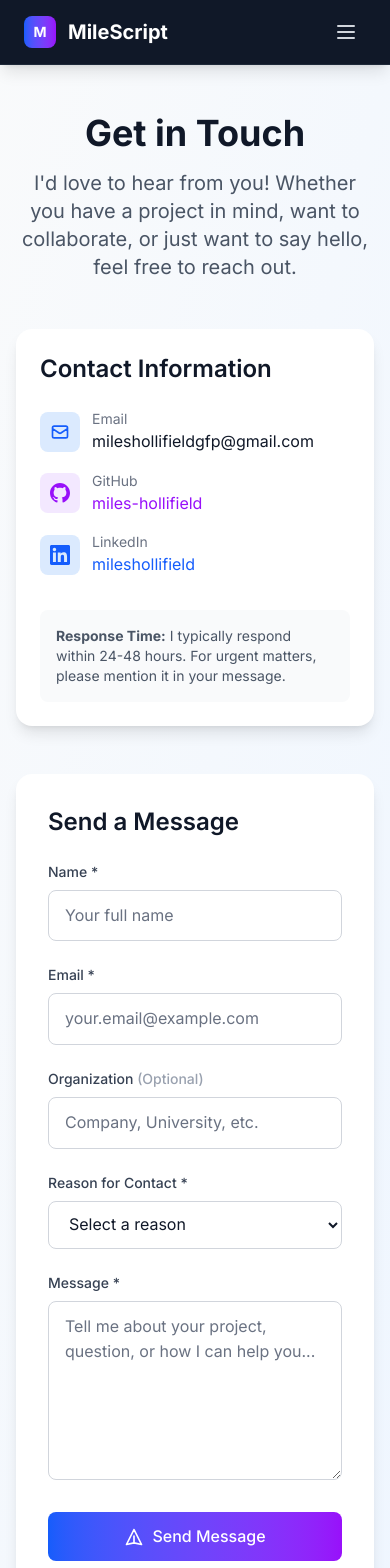
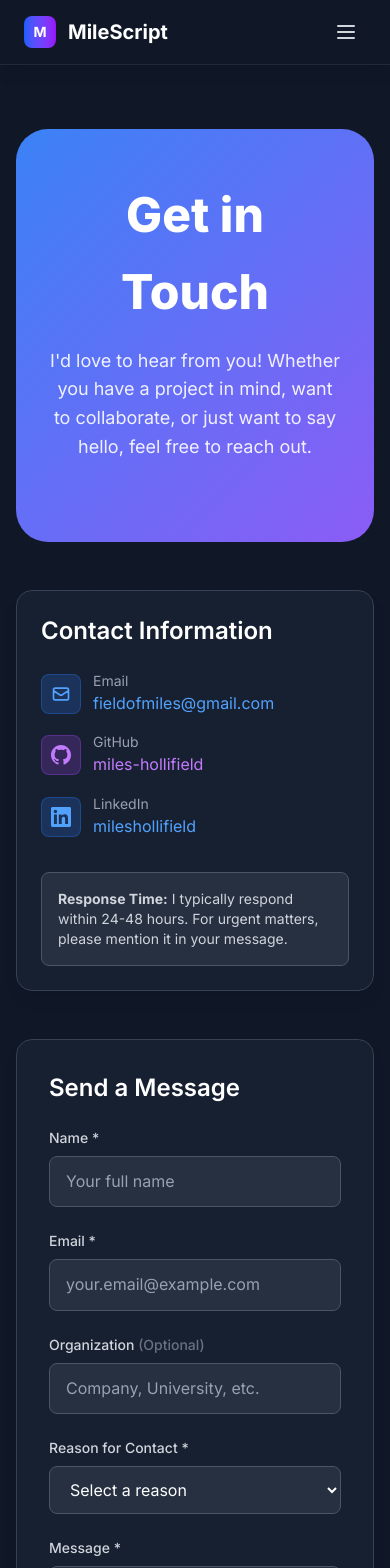
Before and after one commit to miles-hollifield/miles-portfolio-blog, a Next.js app: page /contact in a window 390 px wide. Shown: the top 1568 px of the page. Built offline with nearby package versions, Linux system fonts and the light colour scheme.

Commit message:
Update email addresses in contact form and homepage for consistency

```diff
--- a/src/app/api/contact/route.ts
+++ b/src/app/api/contact/route.ts
@@ -46,7 +46,7 @@ export async function POST(request: NextRequest) {
     // Send email using Resend
     const data = await resend.emails.send({
       from: 'Portfolio Contact <onboarding@resend.dev>',
-      to: ['mileshollifieldgfp@gmail.com'],
+      to: ['fieldofmiles@gmail.com'],
       subject: `Portfolio Contact: ${reason}`,
       html: emailContent,
       replyTo: email, // This allows you to reply directly to the sender
--- a/src/app/contact/page.tsx
+++ b/src/app/contact/page.tsx
@@ -1,6 +1,6 @@
 'use client';
 
-import { useState } from 'react';
+import { useState, useEffect, useRef } from 'react';
 
 export default function ContactPage() {
   const [formData, setFormData] = useState({
@@ -12,6 +12,43 @@ export default function ContactPage() {
   });
   const [isSubmitting, setIsSubmitting] = useState(false);
   const [submitStatus, setSubmitStatus] = useState<'idle' | 'success' | 'error'>('idle');
+  const [errors, setErrors] = useState<{[key: string]: string}>({});
+
+  // Animation states
+  const [heroVisible, setHeroVisible] = useState(false);
+  const [contactInfoVisible, setContactInfoVisible] = useState(false);
+  const [formVisible, setFormVisible] = useState(false);
+
+  const heroRef = useRef<HTMLDivElement>(null);
+  const contactInfoRef = useRef<HTMLDivElement>(null);
+  const formRef = useRef<HTMLDivElement>(null);
+
+  useEffect(() => {
+    const createObserver = (setVisible: (visible: boolean) => void) => {
+      return new IntersectionObserver(
+        ([entry]) => {
+          if (entry.isIntersecting) {
+            setVisible(true);
+          }
+        },
+        { threshold: 0.1, rootMargin: "-10% 0px" }
+      );
+    };
+
+    const heroObserver = createObserver(setHeroVisible);
+    const contactInfoObserver = createObserver(setContactInfoVisible);
+    const formObserver = createObserver(setFormVisible);
+
+    if (heroRef.current) heroObserver.observe(heroRef.current);
+    if (contactInfoRef.current) contactInfoObserver.observe(contactInfoRef.current);
+    if (formRef.current) formObserver.observe(formRef.current);
+
+    return () => {
+      heroObserver.disconnect();
+      contactInfoObserver.disconnect();
+      formObserver.disconnect();
+    };
+  }, []);
 
   const handleChange = (e: React.ChangeEvent<HTMLInputElement | HTMLTextAreaElement | HTMLSelectElement>) => {
     const { name, value } = e.target;
@@ -19,10 +56,51 @@ export default function ContactPage() {
       ...prev,
       [name]: value
     }));
+
+    // Clear error for this field when user starts typing
+    if (errors[name]) {
+      setErrors(prev => ({
+        ...prev,
+        [name]: ''
+      }));
+    }
+  };
+
+  const validateForm = () => {
+    const newErrors: {[key: string]: string} = {};
+
+    if (!formData.name.trim()) {
+      newErrors.name = 'Name is required';
+    }
+
+    if (!formData.email.trim()) {
+      newErrors.email = 'Email is required';
+    } else if (!/^[^\s@]+@[^\s@]+\.[^\s@]+$/.test(formData.email)) {
+      newErrors.email = 'Please enter a valid email address';
+    }
+
+    if (!formData.reason) {
+      newErrors.reason = 'Please select a reason for contact';
+    }
+
+    if (!formData.message.trim()) {
+      newErrors.message = 'Message is required';
+    } else if (formData.message.trim().length < 10) {
+      newErrors.message = 'Message must be at least 10 characters long';
+    }
+
+    setErrors(newErrors);
+    return Object.keys(newErrors).length === 0;
   };
 
   const handleSubmit = async (e: React.FormEvent) => {
     e.preventDefault();
+
+    // Validate form before submission
+    if (!validateForm()) {
+      return;
+    }
+
     setIsSubmitting(true);
     setSubmitStatus('idle');
 
@@ -44,6 +122,7 @@ export default function ContactPage() {
           reason: '',
           message: ''
         });
+        setErrors({});
       } else {
         const errorData = await response.json();
         console.error('Form submission error:', errorData);
@@ -58,49 +137,75 @@ export default function ContactPage() {
   };
 
   return (
-    <div className="min-h-screen bg-gradient-to-br from-gray-50 to-blue-50">
-      <div className="mx-auto max-w-4xl px-4 sm:px-6 lg:px-8 py-12">
+    <div className="min-h-screen bg-gray-900 text-white">
+      {/* Background Elements */}
+      <div className="absolute inset-0 overflow-hidden pointer-events-none">
+        {/* Grid Pattern */}
+        <div className="absolute inset-0 opacity-5">
+          <div className="h-full w-full" style={{
+            backgroundImage: `linear-gradient(rgba(255,255,255,0.1) 1px, transparent 1px), linear-gradient(90deg, rgba(255,255,255,0.1) 1px, transparent 1px)`,
+            backgroundSize: '30px 30px'
+          }}></div>
+        </div>
+      </div>
+
+      <div className="relative z-10 mx-auto max-w-6xl px-4 sm:px-6 lg:px-8 py-16">
         {/* Header */}
-        <div className="text-center mb-12">
-          <h1 className="text-4xl font-bold text-gray-900 mb-4">Get in Touch</h1>
-          <p className="text-xl text-gray-600 max-w-2xl mx-auto">
-            I&apos;d love to hear from you! Whether you have a project in mind, want to collaborate,
-            or just want to say hello, feel free to reach out.
+        <div
+          ref={heroRef}
+          className={`cta-section transition-all duration-1000 ${
+            heroVisible ? 'animate-fade-in-up' : 'opacity-0 translate-y-8'
+          }`}
+          style={{ marginTop: 0, marginBottom: '3rem' }}
+        >
+          <h1 style={{ fontSize: '3rem', fontWeight: '800', marginBottom: '1rem' }}>Get in Touch</h1>
+          <p>
+            {`I'd love to hear from you! Whether you have a project in mind, want to collaborate, or just want to say hello, feel free to reach out.`}
           </p>
         </div>
 
         <div className="grid grid-cols-1 lg:grid-cols-5 gap-12">
           {/* Contact Info */}
-          <div className="lg:col-span-2">
-            <div className="bg-white rounded-2xl shadow-lg p-6">
-              <h2 className="text-2xl font-semibold text-gray-900 mb-6">Contact Information</h2>
+          <div
+            ref={contactInfoRef}
+            className={`lg:col-span-2 transition-all duration-1000 delay-200 ${
+              contactInfoVisible ? 'animate-fade-in-up' : 'opacity-0 translate-y-8'
+            }`}
+          >
+            <div className="bg-gray-800/50 rounded-2xl shadow-lg border border-gray-700 p-6">
+              <h2 className="text-2xl font-semibold text-white mb-6">Contact Information</h2>
 
               <div className="space-y-4">
                 <div className="flex items-center space-x-3">
-                  <div className="w-10 h-10 bg-blue-100 rounded-lg flex items-center justify-center">
-                    <svg className="w-5 h-5 text-blue-600" fill="none" stroke="currentColor" viewBox="0 0 24 24">
+                  <div className="w-10 h-10 bg-blue-500/20 border border-blue-500/30 rounded-lg flex items-center justify-center">
+                    <svg className="w-5 h-5 text-blue-400" fill="none" stroke="currentColor" viewBox="0 0 24 24">
                       <path strokeLinecap="round" strokeLinejoin="round" strokeWidth={2} d="M3 8l7.89 5.26a2 2 0 002.22 0L21 8M5 19h14a2 2 0 002-2V7a2 2 0 00-2-2H5a2 2 0 00-2 2v10a2 2 0 002 2z" />
                     </svg>
                   </div>
                   <div>
-                    <p className="text-sm text-gray-500">Email</p>
-                    <p className="text-gray-900">mileshollifieldgfp@gmail.com</p>
+                    <p className="text-sm text-gray-400">Email</p>
+                    <a
+                      href="mailto:fieldofmiles@gmail.com"
+                      className="text-blue-400 hover:text-blue-300 transition-colors"
+                    >
+                      fieldofmiles@gmail.com
+                    </a>
                   </div>
                 </div>
 
                 <div className="flex items-center space-x-3">
-                  <div className="w-10 h-10 bg-purple-100 rounded-lg flex items-center justify-center">
-                    <svg className="w-5 h-5 text-purple-600" fill="currentColor" viewBox="0 0 24 24">
+                  <div className="w-10 h-10 bg-purple-500/20 border border-purple-500/30 rounded-lg flex items-center justify-center">
+                    <svg className="w-5 h-5 text-purple-400" fill="currentColor" viewBox="0 0 24 24">
                       <path d="M12 0c-6.626 0-12 5.373-12 12 0 5.302 3.438 9.8 8.207 11.387.599.111.793-.261.793-.577v-2.234c-3.338.726-4.033-1.416-4.033-1.416-.546-1.387-1.333-1.756-1.333-1.756-1.089-.745.083-.729.083-.729 1.205.084 1.839 1.237 1.839 1.237 1.07 1.834 2.807 1.304 3.492.997.107-.775.418-1.305.762-1.604-2.665-.305-5.467-1.334-5.467-5.931 0-1.311.469-2.381 1.236-3.221-.124-.303-.535-1.524.117-3.176 0 0 1.008-.322 3.301 1.23.957-.266 1.983-.399 3.003-.404 1.02.005 2.047.138 3.006.404 2.291-1.552 3.297-1.23 3.297-1.23.653 1.653.242 2.874.118 3.176.77.84 1.235 1.911 1.235 3.221 0 4.609-2.807 5.624-5.479 5.921.43.372.823 1.102.823 2.222v3.293c0 .319.192.694.801.576 4.765-1.589 8.199-6.086 8.199-11.386 0-6.627-5.373-12-12-12z"/>
                     </svg>
                   </div>
                   <div>
-                    <p className="text-sm text-gray-500">GitHub</p>
+                    <p className="text-sm text-gray-400">GitHub</p>
                     <a
                       href="https://github.com/miles-hollifield"
                       target="_blank"
                       rel="noopener noreferrer"
-                      className="text-purple-600 hover:text-purple-700 transition-colors"
+                      className="text-purple-400 hover:text-purple-300 transition-colors"
                     >
                       miles-hollifield
                     </a>
@@ -108,18 +213,18 @@ export default function ContactPage() {
                 </div>
 
                 <div className="flex items-center space-x-3">
-                  <div className="w-10 h-10 bg-blue-100 rounded-lg flex items-center justify-center">
-                    <svg className="w-5 h-5 text-blue-600" fill="currentColor" viewBox="0 0 24 24">
+                  <div className="w-10 h-10 bg-blue-500/20 border border-blue-500/30 rounded-lg flex items-center justify-center">
+                    <svg className="w-5 h-5 text-blue-400" fill="currentColor" viewBox="0 0 24 24">
                       <path d="M20.447 20.452h-3.554v-5.569c0-1.328-.027-3.037-1.852-3.037-1.853 0-2.136 1.445-2.136 2.939v5.667H9.351V9h3.414v1.561h.046c.477-.9 1.637-1.85 3.37-1.85 3.601 0 4.267 2.37 4.267 5.455v6.286zM5.337 7.433c-1.144 0-2.063-.926-2.063-2.065 0-1.138.92-2.063 2.063-2.063 1.14 0 2.064.925 2.064 2.063 0 1.139-.925 2.065-2.064 2.065zm1.782 13.019H3.555V9h3.564v11.452zM22.225 0H1.771C.792 0 0 .774 0 1.729v20.542C0 23.227.792 24 1.771 24h20.451C23.2 24 24 23.227 24 22.271V1.729C24 .774 23.2 0 22.222 0h.003z"/>
                     </svg>
                   </div>
                   <div>
-                    <p className="text-sm text-gray-500">LinkedIn</p>
+                    <p className="text-sm text-gray-400">LinkedIn</p>
                     <a
                       href="https://linkedin.com/in/mileshollifield"
                       target="_blank"
                       rel="noopener noreferrer"
-                      className="text-blue-600 hover:text-blue-700 transition-colors"
+                      className="text-blue-400 hover:text-blue-300 transition-colors"
                     >
                       mileshollifield
                     </a>
@@ -127,8 +232,8 @@ export default function ContactPage() {
                 </div>
               </div>
 
-              <div className="mt-8 p-4 bg-gray-50 rounded-lg">
-                <p className="text-sm text-gray-600">
+              <div className="mt-8 p-4 bg-gray-700/50 rounded-lg border border-gray-600">
+                <p className="text-sm text-gray-300">
                   <strong>Response Time:</strong> I typically respond within 24-48 hours.
                   For urgent matters, please mention it in your message.
                 </p>
@@ -137,28 +242,19 @@ export default function ContactPage() {
           </div>
 
           {/* Contact Form */}
-          <div className="lg:col-span-3">
-            <div className="bg-white rounded-2xl shadow-lg p-8">
-              <h2 className="text-2xl font-semibold text-gray-900 mb-6">Send a Message</h2>
-
-              {submitStatus === 'success' && (
-                <div className="mb-6 p-4 bg-green-50 border border-green-200 rounded-lg">
-                  <p className="text-green-800">
-                    <strong>Message sent successfully!</strong> Thank you for reaching out. I&apos;ll get back to you within 24-48 hours.
-                  </p>
-                </div>
-              )}
-
-              {submitStatus === 'error' && (
-                <div className="mb-6 p-4 bg-red-50 border border-red-200 rounded-lg">
-                  <p className="text-red-800">There was an error processing your message. Please try again or email me directly.</p>
-                </div>
-              )}
+          <div
+            ref={formRef}
+            className={`lg:col-span-3 transition-all duration-1000 delay-400 ${
+              formVisible ? 'animate-fade-in-up' : 'opacity-0 translate-y-8'
+            }`}
+          >
+            <div className="bg-gray-800/50 rounded-2xl shadow-lg border border-gray-700 p-8">
+              <h2 className="text-2xl font-semibold text-white mb-6">Send a Message</h2>
 
               <form onSubmit={handleSubmit} className="space-y-6">
                 {/* Name */}
                 <div>
-                  <label htmlFor="name" className="block text-sm font-medium text-gray-700 mb-2">
+                  <label htmlFor="name" className="block text-sm font-medium text-gray-300 mb-2">
                     Name *
                   </label>
                   <input
@@ -168,14 +264,21 @@ export default function ContactPage() {
                     required
                     value={formData.name}
                     onChange={handleChange}
-                    className="w-full px-4 py-3 border border-gray-300 rounded-lg focus:ring-2 focus:ring-blue-500 focus:border-transparent transition-all placeholder:text-gray-500 text-gray-900"
+                    className={`w-full px-4 py-3 bg-gray-700/50 border rounded-lg focus:ring-2 focus:ring-blue-500 transition-all placeholder:text-gray-400 text-white ${
+                      errors.name
+                        ? 'border-red-500 focus:border-red-500 focus:ring-red-500'
+                        : 'border-gray-600 focus:border-blue-500'
+                    }`}
                     placeholder="Your full name"
                   />
+                  {errors.name && (
+                    <p className="mt-1 text-sm text-red-400">{errors.name}</p>
+                  )}
                 </div>
 
                 {/* Email */}
                 <div>
-                  <label htmlFor="email" className="block text-sm font-medium text-gray-700 mb-2">
+                  <label htmlFor="email" className="block text-sm font-medium text-gray-300 mb-2">
                     Email *
                   </label>
                   <input
@@ -185,15 +288,22 @@ export default function ContactPage() {
                     required
                     value={formData.email}
                     onChange={handleChange}
-                    className="w-full px-4 py-3 border border-gray-300 rounded-lg focus:ring-2 focus:ring-blue-500 focus:border-transparent transition-all placeholder:text-gray-500 text-gray-900"
+                    className={`w-full px-4 py-3 bg-gray-700/50 border rounded-lg focus:ring-2 focus:ring-blue-500 transition-all placeholder:text-gray-400 text-white ${
+                      errors.email
+                        ? 'border-red-500 focus:border-red-500 focus:ring-red-500'
+                        : 'border-gray-600 focus:border-blue-500'
+                    }`}
                     placeholder="your.email@example.com"
                   />
+                  {errors.email && (
+                    <p className="mt-1 text-sm text-red-400">{errors.email}</p>
+                  )}
                 </div>
 
                 {/* Organization */}
                 <div>
-                  <label htmlFor="organization" className="block text-sm font-medium text-gray-700 mb-2">
-                    Organization <span className="text-gray-400">(Optional)</span>
+                  <label htmlFor="organization" className="block text-sm font-medium text-gray-300 mb-2">
+                    Organization <span className="text-gray-500">(Optional)</span>
                   </label>
                   <input
                     type="text"
@@ -201,14 +311,14 @@ export default function ContactPage() {
                     name="organization"
                     value={formData.organization}
                     onChange={handleChange}
-                    className="w-full px-4 py-3 border border-gray-300 rounded-lg focus:ring-2 focus:ring-blue-500 focus:border-transparent transition-all placeholder:text-gray-500 text-gray-900"
+                    className="w-full px-4 py-3 bg-gray-700/50 border border-gray-600 rounded-lg focus:ring-2 focus:ring-blue-500 focus:border-blue-500 transition-all placeholder:text-gray-400 text-white"
                     placeholder="Company, University, etc."
                   />
                 </div>
 
                 {/* Reason */}
                 <div>
-                  <label htmlFor="reason" className="block text-sm font-medium text-gray-700 mb-2">
+                  <label htmlFor="reason" className="block text-sm font-medium text-gray-300 mb-2">
                     Reason for Contact *
                   </label>
                   <select
@@ -217,7 +327,11 @@ export default function ContactPage() {
                     required
                     value={formData.reason}
                     onChange={handleChange}
-                    className="w-full px-4 py-3 border border-gray-300 rounded-lg focus:ring-2 focus:ring-blue-500 focus:border-transparent transition-all text-gray-900"
+                    className={`w-full px-4 py-3 bg-gray-700/50 border rounded-lg focus:ring-2 focus:ring-blue-500 transition-all text-white ${
+                      errors.reason
+                        ? 'border-red-500 focus:border-red-500 focus:ring-red-500'
+                        : 'border-gray-600 focus:border-blue-500'
+                    }`}
                   >
                     <option value="">Select a reason</option>
                     <option value="Job Opportunity">Job Opportunity</option>
@@ -228,11 +342,14 @@ export default function ContactPage() {
                     <option value="General Inquiry">General Inquiry</option>
                     <option value="Other">Other</option>
                   </select>
+                  {errors.reason && (
+                    <p className="mt-1 text-sm text-red-400">{errors.reason}</p>
+                  )}
                 </div>
 
                 {/* Message */}
                 <div>
-                  <label htmlFor="message" className="block text-sm font-medium text-gray-700 mb-2">
+                  <label htmlFor="message" className="block text-sm font-medium text-gray-300 mb-2">
                     Message *
                   </label>
                   <textarea
@@ -242,9 +359,16 @@ export default function ContactPage() {
                     rows={6}
                     value={formData.message}
                     onChange={handleChange}
-                    className="w-full px-4 py-3 border border-gray-300 rounded-lg focus:ring-2 focus:ring-blue-500 focus:border-transparent transition-all resize-vertical placeholder:text-gray-500 text-gray-900"
+                    className={`w-full px-4 py-3 bg-gray-700/50 border rounded-lg focus:ring-2 focus:ring-blue-500 transition-all resize-vertical placeholder:text-gray-400 text-white ${
+                      errors.message
+                        ? 'border-red-500 focus:border-red-500 focus:ring-red-500'
+                        : 'border-gray-600 focus:border-blue-500'
+                    }`}
                     placeholder="Tell me about your project, question, or how I can help you..."
                   />
+                  {errors.message && (
+                    <p className="mt-1 text-sm text-red-400">{errors.message}</p>
+                  )}
                 </div>
 
                 {/* Submit Button */}
@@ -252,7 +376,7 @@ export default function ContactPage() {
                   <button
                     type="submit"
                     disabled={isSubmitting}
-                    className="w-full bg-gradient-to-r from-blue-600 to-purple-600 text-white py-3 px-6 rounded-lg font-medium hover:from-blue-700 hover:to-purple-700 focus:ring-2 focus:ring-blue-500 focus:ring-offset-2 transition-all duration-300 transform hover:scale-[1.02] disabled:opacity-50 disabled:cursor-not-allowed disabled:transform-none"
+                    className="w-full bg-gradient-to-r from-blue-500 to-purple-600 text-white py-3 px-6 rounded-lg font-medium hover:from-blue-600 hover:to-purple-700 focus:ring-2 focus:ring-blue-500 focus:ring-offset-2 focus:ring-offset-gray-800 transition-all duration-300 transform hover:scale-[1.02] disabled:opacity-50 disabled:cursor-not-allowed disabled:transform-none shadow-lg hover:shadow-blue-500/25"
                   >
                     {isSubmitting ? (
                       <span className="flex items-center justify-center">
@@ -271,6 +395,21 @@ export default function ContactPage() {
                       </span>
                     )}
                   </button>
+
+                  {/* Success/Error Messages */}
+                  {submitStatus === 'success' && (
+                    <div className="mt-4 p-4 bg-green-500/20 border border-green-500/30 rounded-lg">
+                      <p className="text-green-300">
+                        <strong>Message sent successfully!</strong> Thank you for reaching out. I&apos;ll get back to you within 24-48 hours.
+                      </p>
+                    </div>
+                  )}
+
+                  {submitStatus === 'error' && (
+                    <div className="mt-4 p-4 bg-red-500/20 border border-red-500/30 rounded-lg">
+                      <p className="text-red-300">There was an error processing your message. Please try again or email me directly.</p>
+                    </div>
+                  )}
                 </div>
               </form>
             </div>
--- a/src/app/page.tsx
+++ b/src/app/page.tsx
@@ -206,7 +206,7 @@ export default function HomePage() {
           {/* Right Side - Email Icon */}
           <div className="absolute right-4 sm:right-6 lg:right-8">
             <a
-              href="mailto:mileshollifieldgfp@gmail.com"
+              href="mailto:fieldofmiles@gmail.com"
               className="text-gray-400 hover:text-white transition-colors duration-300 bg-gray-800 hover:bg-gray-700 rounded-full border border-gray-700 hover:border-gray-600 flex items-center"
             >
               {/* Mobile: Icon only */}
@@ -221,7 +221,7 @@ export default function HomePage() {
                 <svg className="w-6 h-6" fill="none" stroke="currentColor" viewBox="0 0 24 24">
                   <path strokeLinecap="round" strokeLinejoin="round" strokeWidth={2} d="M3 8l7.89 5.26a2 2 0 002.22 0L21 8M5 19h14a2 2 0 002-2V7a2 2 0 00-2-2H5a2 2 0 00-2 2v10a2 2 0 002 2z" />
                 </svg>
-                <span className="text-sm">mileshollifieldgfp@gmail.com</span>
+                <span className="text-sm">fieldofmiles@gmail.com</span>
               </div>
             </a>
           </div>
```
